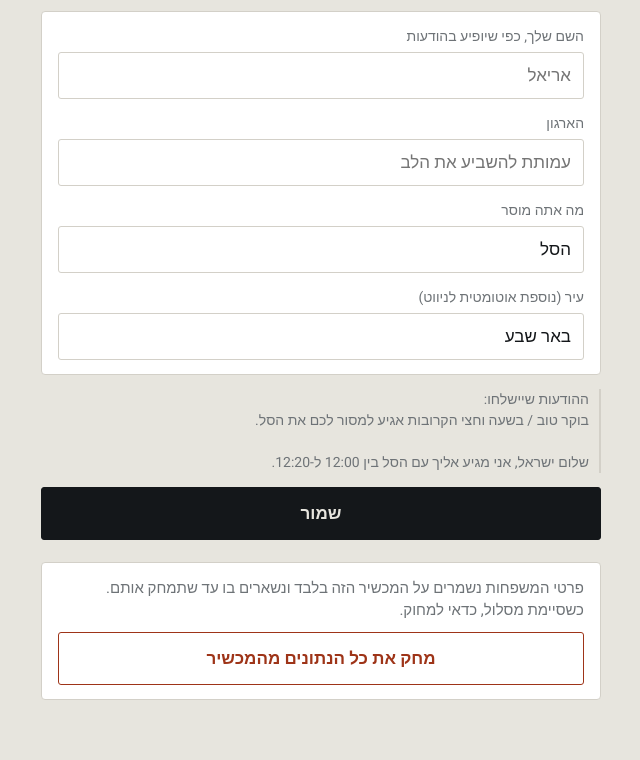
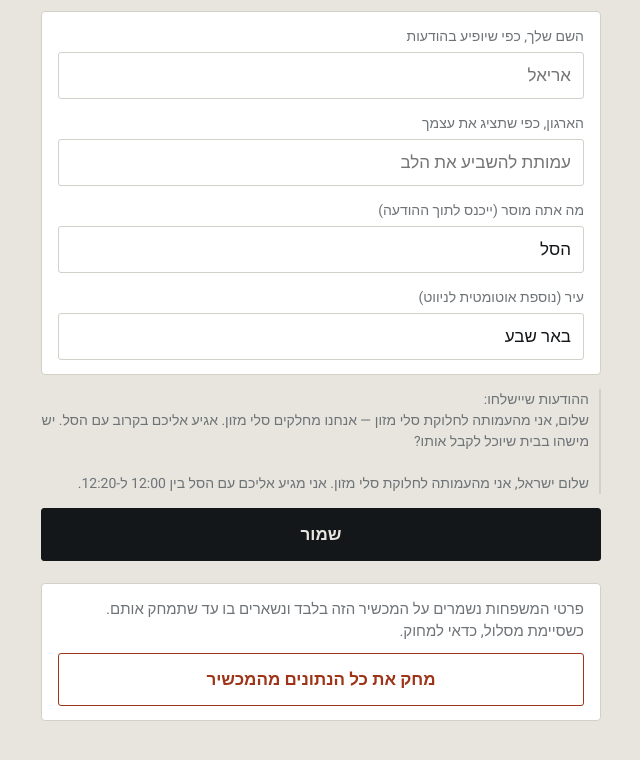
Before and after one commit to arielober-lab/maslul, a plain HTML site: page index.html in a window 1280 px wide. Both pictures are taken after a click on the button "הגדרות". Shown: the part 62-822 px from the top of the page, without its empty margins (319-959 px from the left). Drawn offline with Linux system fonts and the light colour scheme; a web font is replaced by a local one.

Commit message:
נוסח ההודעות: ניטרלי לשעה, מסביר מי מתקשר
המקבל לא בהכרח יודע במה מדובר, וחלוקות נעשות גם בערב.

- "בוקר טוב" הוחלף בברכה שמתאימה לכל שעה.
- ההודעה מסבירה מי הפונה ומה העמותה עושה.
- להודעה לנמען נוספה "יש מישהו בבית שיוכל לקבל אותו?".
- המילה "נזקקות" מופיעה רק בפנייה לנקודת האיסוף, לא בפנייה
  למשפחה עצמה.
- שם המתנדב נכנס לכל הודעה.
- מתנדב שלא מילא שם עמותה מקבל "העמותה לחלוקת סלי מזון".

Co-Authored-By: Claude Opus 5 <noreply@anthropic.com>
Claude-Session: https://claude.ai/code/session_01R6MXjK8KdDT2PGwGNEiDzY

```diff
--- a/index.html
+++ b/index.html
@@ -205,8 +205,8 @@
   <section id="viewSettings" hidden>
     <div class="panel">
       <label class="field"><span>השם שלך, כפי שיופיע בהודעות</span><input type="text" id="setDriver" placeholder="אריאל"></label>
-      <label class="field"><span>הארגון</span><input type="text" id="setOrg" placeholder="עמותת להשביע את הלב"></label>
-      <label class="field"><span>מה אתה מוסר</span><input type="text" id="setItem" placeholder="הסל לשבת"></label>
+      <label class="field"><span>הארגון, כפי שתציג את עצמך</span><input type="text" id="setOrg" placeholder="עמותת להשביע את הלב"></label>
+      <label class="field"><span>מה אתה מוסר (ייכנס לתוך ההודעה)</span><input type="text" id="setItem" placeholder="הסל לשבת"></label>
       <label class="field" style="margin-bottom:0"><span>עיר (נוספת אוטומטית לניווט)</span><input type="text" id="setCity" placeholder="באר שבע"></label>
     </div>
     <p class="hint">ההודעות שיישלחו:<br><span id="previewAsk"></span><br><br><span id="previewEta"></span></p>
@@ -310,27 +310,35 @@
   }
   function firstName(n) { return String(n || "").split(" ")[0]; }
 
-  function who() {
-    var s = state.settings;
-    var line = "";
-    if (s.driver.trim()) line += "אני " + s.driver.trim();
-    if (s.org.trim()) line += (line ? " מ" : "אני מ") + s.org.trim();
-    return line ? line + "." : "";
+  function orgName() {
+    return state.settings.org.trim() || "העמותה לחלוקת סלי מזון";
   }
+
+  // "אני אריאל מעמותת…" — a stranger answers differently when you give a name.
+  function me() {
+    var d = state.settings.driver.trim();
+    return (d ? "אני " + d + " מ" : "אני מ") + orgName();
+  }
+
   function askMessage(stop) {
-    var intro = "בוקר טוב" + (who() ? "\n" + who() : "");
-    if (stop.kind === "pickup") return intro + "\nמתי נוח לכם שאגיע לאסוף?";
-    return intro + "\nבשעה וחצי הקרובות אגיע למסור לכם את " + (state.settings.item || "המשלוח") + ".";
+    if (stop.kind === "pickup") {
+      return "היי, " + me() + " — אנחנו מחלקים סלי מזון למשפחות נזקקות.\n" +
+             "מתי נוח לכם שאבוא לאסוף את הסלים?";
+    }
+    // To the family itself the word "נזקקות" is left out on purpose.
+    return "שלום, " + me() + " — אנחנו מחלקים סלי מזון.\n" +
+           "אגיע אליכם בקרוב עם " + (state.settings.item || "הסל") +
+           ". יש מישהו בבית שיוכל לקבל אותו?";
   }
+
   function etaMessage(stop) {
     if (stop.kind === "pickup" || !state.run.pickupTime) return null;
     var r = etaRange(stop);
     if (!r) return null;
-    var open = "שלום " + firstName(stop.name) + ",";
-    if (who()) open += " כאן " + who().replace(/^אני\s*/, "").replace(/\.$/, "") + ".";
-    return open + " אני מגיע אליך עם " + (state.settings.item || "המשלוח") +
-      " בין " + r[0] + " ל-" + r[1] + ".";
+    return "שלום " + firstName(stop.name) + ", " + me() + ". אני מגיע אליכם עם " +
+           (state.settings.item || "הסל") + " בין " + r[0] + " ל-" + r[1] + ".";
   }
+
   function etaRange(stop) {
     if (!state.run.pickupTime) return null;
     var i = state.run.stops.indexOf(stop);
@@ -776,12 +784,11 @@
     previewMessages();
   }
   function previewMessages() {
-    var fake = { kind: "drop", name: "ישראל", phones: ["0500000000"], addr: "" };
-    document.getElementById("previewAsk").textContent = askMessage(fake).replace(/\n/g, " / ");
-    var open = "שלום ישראל,";
-    if (who()) open += " כאן " + who().replace(/^אני\s*/, "").replace(/\.$/, "") + ".";
+    document.getElementById("previewAsk").textContent =
+      askMessage({ kind: "drop", name: "ישראל", phones: [] }).replace(/\n/g, " ");
     document.getElementById("previewEta").textContent =
-      open + " אני מגיע אליך עם " + (state.settings.item || "המשלוח") + " בין 12:00 ל-12:20.";
+      "שלום ישראל, " + me() + ". אני מגיע אליכם עם " +
+      (state.settings.item || "הסל") + " בין 12:00 ל-12:20.";
   }
   document.getElementById("settingsBtn").addEventListener("click", function () {
     fillSettings(); show("Settings");
--- a/sw.js
+++ b/sw.js
@@ -1,5 +1,5 @@
 // Offline shell for the route app. Bump CACHE when you change any file below.
-const CACHE = "maslul-v4";
+const CACHE = "maslul-v5";
 const SHELL = [
   "./",
   "./index.html",
```
